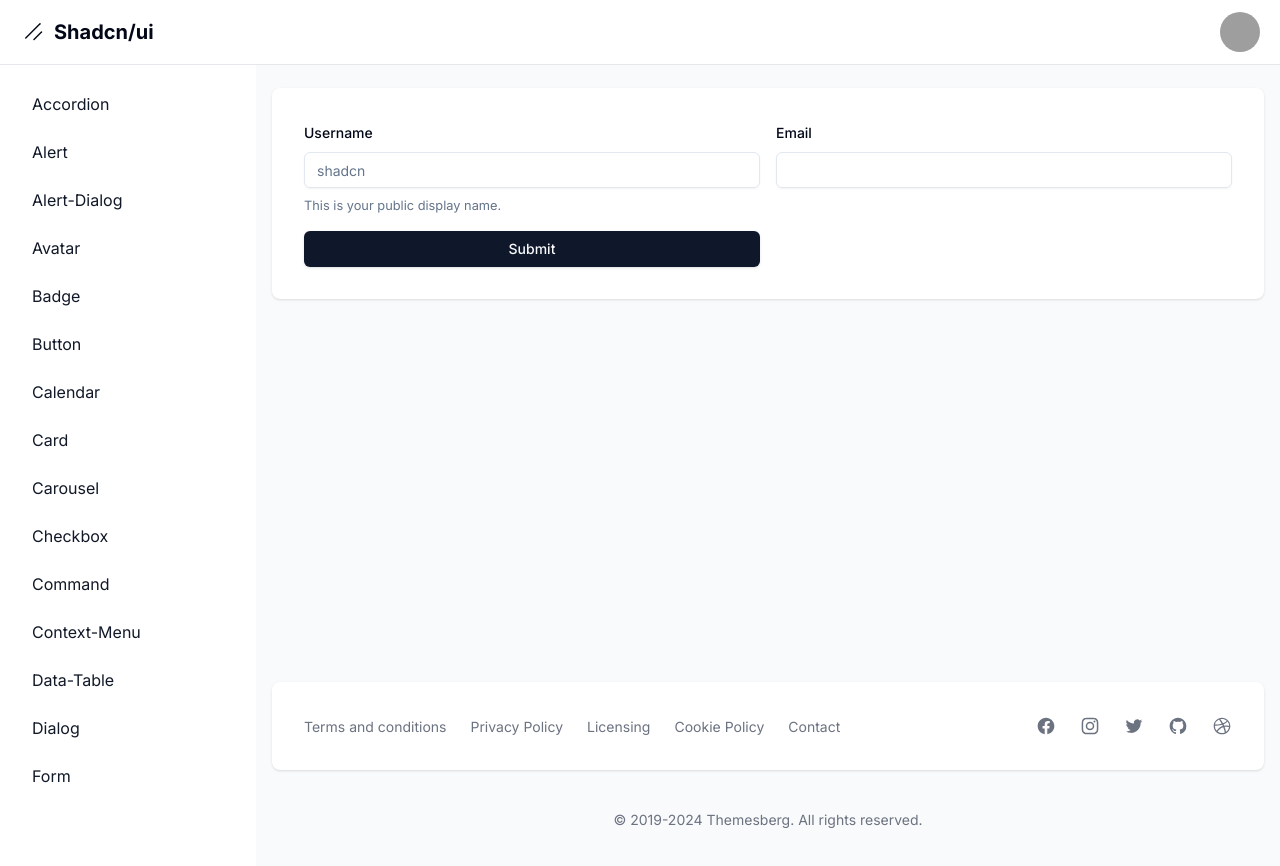
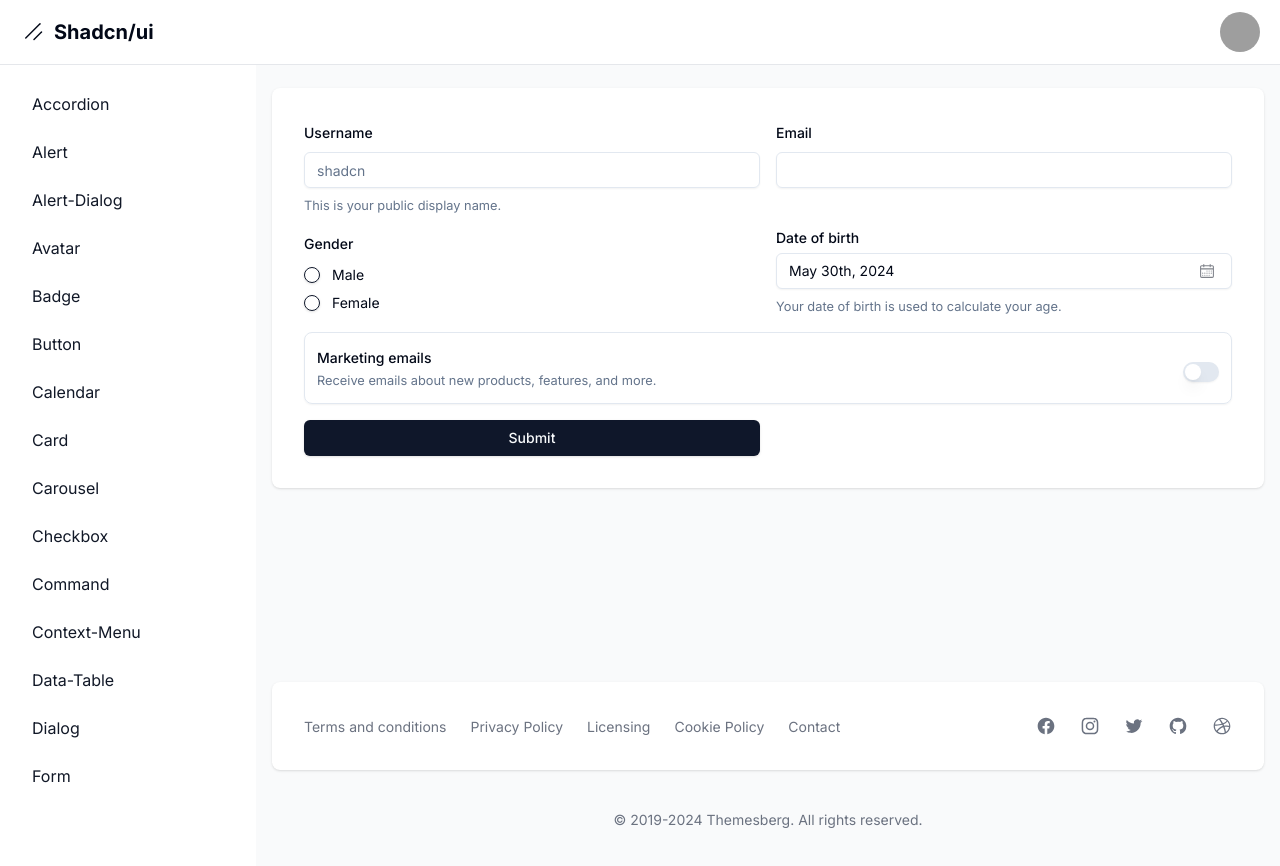
Before and after one commit to jalfonsosuarez/shadcn-ui, a Next.js app: page /dashboard/form in a window 1280 px wide. Shown: the top 866 px of the page. Built offline with nearby package versions, Linux system fonts and the light colour scheme; grey boxes are pictures that could not be loaded.

Commit message:
Section 5. Radio groups, Date picker, Switch. (Last part).

```diff
--- a/package.json
+++ b/package.json
@@ -22,9 +22,11 @@
     "@radix-ui/react-menubar": "^1.0.4",
     "@radix-ui/react-popover": "^1.0.7",
     "@radix-ui/react-progress": "^1.0.3",
+    "@radix-ui/react-radio-group": "^1.1.3",
     "@radix-ui/react-select": "^2.0.0",
     "@radix-ui/react-slider": "^1.1.2",
     "@radix-ui/react-slot": "^1.0.2",
+    "@radix-ui/react-switch": "^1.0.3",
     "@radix-ui/react-tabs": "^1.0.4",
     "@radix-ui/react-toast": "^1.1.5",
     "@tanstack/react-table": "^8.17.3",
--- a/src/app/dashboard/form/page.tsx
+++ b/src/app/dashboard/form/page.tsx
@@ -15,11 +15,29 @@
   FormMessage,
 } from "@/components/ui/form"
 import { Input } from "@/components/ui/input"
+import { RadioGroup, RadioGroupItem } from "@/components/ui/radio-group"
+import { Calendar } from "@/components/ui/calendar"
+import { Popover, PopoverContent, PopoverTrigger } from "@/components/ui/popover"
+import { cn } from "@/lib/utils"
+import { format } from "date-fns"
+import { CalendarIcon } from "@radix-ui/react-icons"
+import { Switch } from "@/components/ui/switch"
 
 const formSchema = z.object({
   username: z.string().min(2).max(20),
   email: z.string().email(),
-})
+  gender: z.enum(["male", "female"], { message: "Seleccione:" }),
+  dateOfBirth: z.date({
+    required_error: "A date of birth is required.",
+  }),
+  marketingEmails: z.boolean().default(false),
+}).refine((data) =>
+  data.marketingEmails === true,
+  {
+    message: 'You must agree to recive marketing emails',
+    path: ["marketingEmails"],
+  }
+)
 
 
 export default function Page() {
@@ -30,6 +48,7 @@
     defaultValues: {
       username: "",
       email: "",
+      dateOfBirth: new Date(),
     },
   })
 
@@ -43,7 +62,7 @@
   return (
     <div>
       <Form {...form}>
-        <form onSubmit={form.handleSubmit(onSubmit)} className="grid grid-cols-2 gap-4">
+        <form onSubmit={form.handleSubmit(onSubmit)} className="grid grid-cols-1 sm:grid-cols-2 gap-4">
 
           <FormField
             control={form.control}
@@ -77,6 +96,107 @@
             )}
           />
 
+          <FormField
+            control={form.control}
+            name="gender"
+            render={({ field }) => (
+              <FormItem className="space-y-3">
+                <FormLabel>Gender</FormLabel>
+                <FormControl>
+                  <RadioGroup
+                    onValueChange={field.onChange}
+                    defaultValue={field.value}
+                    className="flex flex-col space-y-1"
+                  >
+                    <FormItem className="flex items-center space-x-3 space-y-0">
+                      <FormControl>
+                        <RadioGroupItem value="male" />
+                      </FormControl>
+                      <FormLabel className="font-normal">
+                        Male
+                      </FormLabel>
+                    </FormItem>
+                    <FormItem className="flex items-center space-x-3 space-y-0">
+                      <FormControl>
+                        <RadioGroupItem value="female" />
+                      </FormControl>
+                      <FormLabel className="font-normal">
+                        Female
+                      </FormLabel>
+                    </FormItem>
+                  </RadioGroup>
+                </FormControl>
+                <FormMessage />
+              </FormItem>
+            )}
+          />
+
+          <FormField
+            control={form.control}
+            name="dateOfBirth"
+            render={({ field }) => (
+              <FormItem className="flex flex-col">
+                <FormLabel>Date of birth</FormLabel>
+                <Popover>
+                  <PopoverTrigger asChild>
+                    <FormControl>
+                      <Button
+                        variant={"outline"}
+                        className={cn(
+                          "pl-3 text-left font-normal",
+                          !field.value && "text-muted-foreground"
+                        )}
+                      >
+                        {field.value ? (
+                          format(field.value, "PPP")
+                        ) : (
+                          <span>Pick a date</span>
+                        )}
+                        <CalendarIcon className="ml-auto h-4 w-4 opacity-50" />
+                      </Button>
+                    </FormControl>
+                  </PopoverTrigger>
+                  <PopoverContent className="w-auto p-0" align="start">
+                    <Calendar
+                      mode="single"
+                      selected={field.value}
+                      onSelect={field.onChange}
+                      disabled={(date) =>
+                        date > new Date() || date < new Date("1900-01-01")
+                      }
+                      initialFocus
+                    />
+                  </PopoverContent>
+                </Popover>
+                <FormDescription>
+                  Your date of birth is used to calculate your age.
+                </FormDescription>
+                <FormMessage />
+              </FormItem>
+            )}
+          />
+
+          <FormField
+            control={form.control}
+            name="marketingEmails"
+            render={({ field }) => (
+              <FormItem className="flex flex-row items-center justify-between rounded-lg border p-3 shadow-sm col-span-1 sm:col-span-2">
+                <div className="space-y-0.5">
+                  <FormLabel>Marketing emails</FormLabel>
+                  <FormDescription>
+                    Receive emails about new products, features, and more.
+                  </FormDescription>
+                </div>
+                <FormControl>
+                  <Switch
+                    checked={field.value}
+                    onCheckedChange={field.onChange}
+                  />
+                </FormControl>
+              </FormItem>
+            )}
+          />
+
           <Button type="submit">Submit</Button>
         </form>
       </Form>
--- /dev/null
+++ b/src/components/ui/radio-group.tsx
@@ -0,0 +1,44 @@
+"use client"
+
+import * as React from "react"
+import { CheckIcon } from "@radix-ui/react-icons"
+import * as RadioGroupPrimitive from "@radix-ui/react-radio-group"
+
+import { cn } from "@/lib/utils"
+
+const RadioGroup = React.forwardRef<
+  React.ElementRef<typeof RadioGroupPrimitive.Root>,
+  React.ComponentPropsWithoutRef<typeof RadioGroupPrimitive.Root>
+>(({ className, ...props }, ref) => {
+  return (
+    <RadioGroupPrimitive.Root
+      className={cn("grid gap-2", className)}
+      {...props}
+      ref={ref}
+    />
+  )
+})
+RadioGroup.displayName = RadioGroupPrimitive.Root.displayName
+
+const RadioGroupItem = React.forwardRef<
+  React.ElementRef<typeof RadioGroupPrimitive.Item>,
+  React.ComponentPropsWithoutRef<typeof RadioGroupPrimitive.Item>
+>(({ className, ...props }, ref) => {
+  return (
+    <RadioGroupPrimitive.Item
+      ref={ref}
+      className={cn(
+        "aspect-square h-4 w-4 rounded-full border border-primary text-primary shadow focus:outline-none focus-visible:ring-1 focus-visible:ring-ring disabled:cursor-not-allowed disabled:opacity-50",
+        className
+      )}
+      {...props}
+    >
+      <RadioGroupPrimitive.Indicator className="flex items-center justify-center">
+        <CheckIcon className="h-3.5 w-3.5 fill-primary" />
+      </RadioGroupPrimitive.Indicator>
+    </RadioGroupPrimitive.Item>
+  )
+})
+RadioGroupItem.displayName = RadioGroupPrimitive.Item.displayName
+
+export { RadioGroup, RadioGroupItem }
--- /dev/null
+++ b/src/components/ui/switch.tsx
@@ -0,0 +1,29 @@
+"use client"
+
+import * as React from "react"
+import * as SwitchPrimitives from "@radix-ui/react-switch"
+
+import { cn } from "@/lib/utils"
+
+const Switch = React.forwardRef<
+  React.ElementRef<typeof SwitchPrimitives.Root>,
+  React.ComponentPropsWithoutRef<typeof SwitchPrimitives.Root>
+>(({ className, ...props }, ref) => (
+  <SwitchPrimitives.Root
+    className={cn(
+      "peer inline-flex h-5 w-9 shrink-0 cursor-pointer items-center rounded-full border-2 border-transparent shadow-sm transition-colors focus-visible:outline-none focus-visible:ring-2 focus-visible:ring-ring focus-visible:ring-offset-2 focus-visible:ring-offset-background disabled:cursor-not-allowed disabled:opacity-50 data-[state=checked]:bg-primary data-[state=unchecked]:bg-input",
+      className
+    )}
+    {...props}
+    ref={ref}
+  >
+    <SwitchPrimitives.Thumb
+      className={cn(
+        "pointer-events-none block h-4 w-4 rounded-full bg-background shadow-lg ring-0 transition-transform data-[state=checked]:translate-x-4 data-[state=unchecked]:translate-x-0"
+      )}
+    />
+  </SwitchPrimitives.Root>
+))
+Switch.displayName = SwitchPrimitives.Root.displayName
+
+export { Switch }
```
Also changed, not shown: 1 other file (tests, documents, lock files or other folders).
